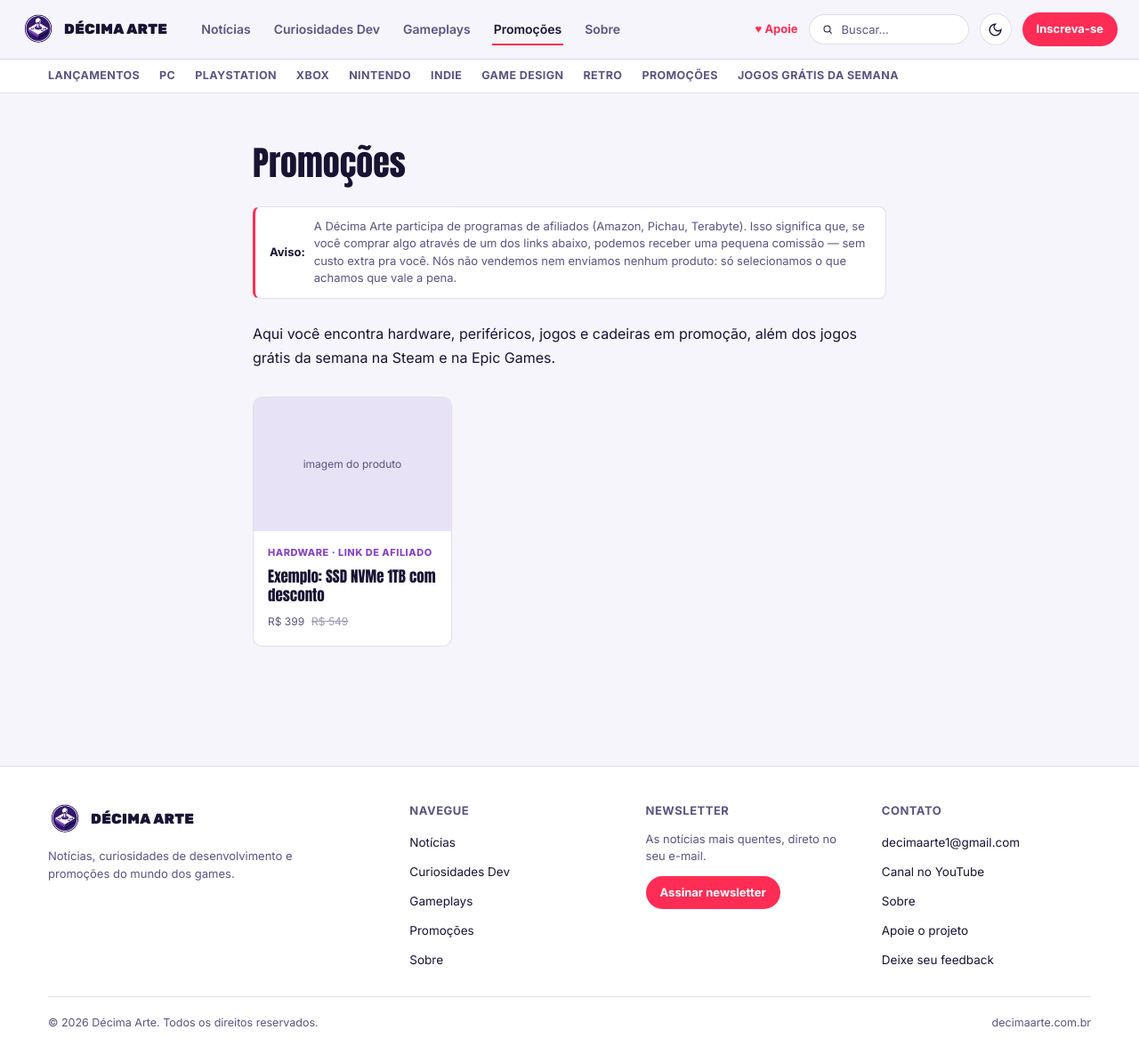
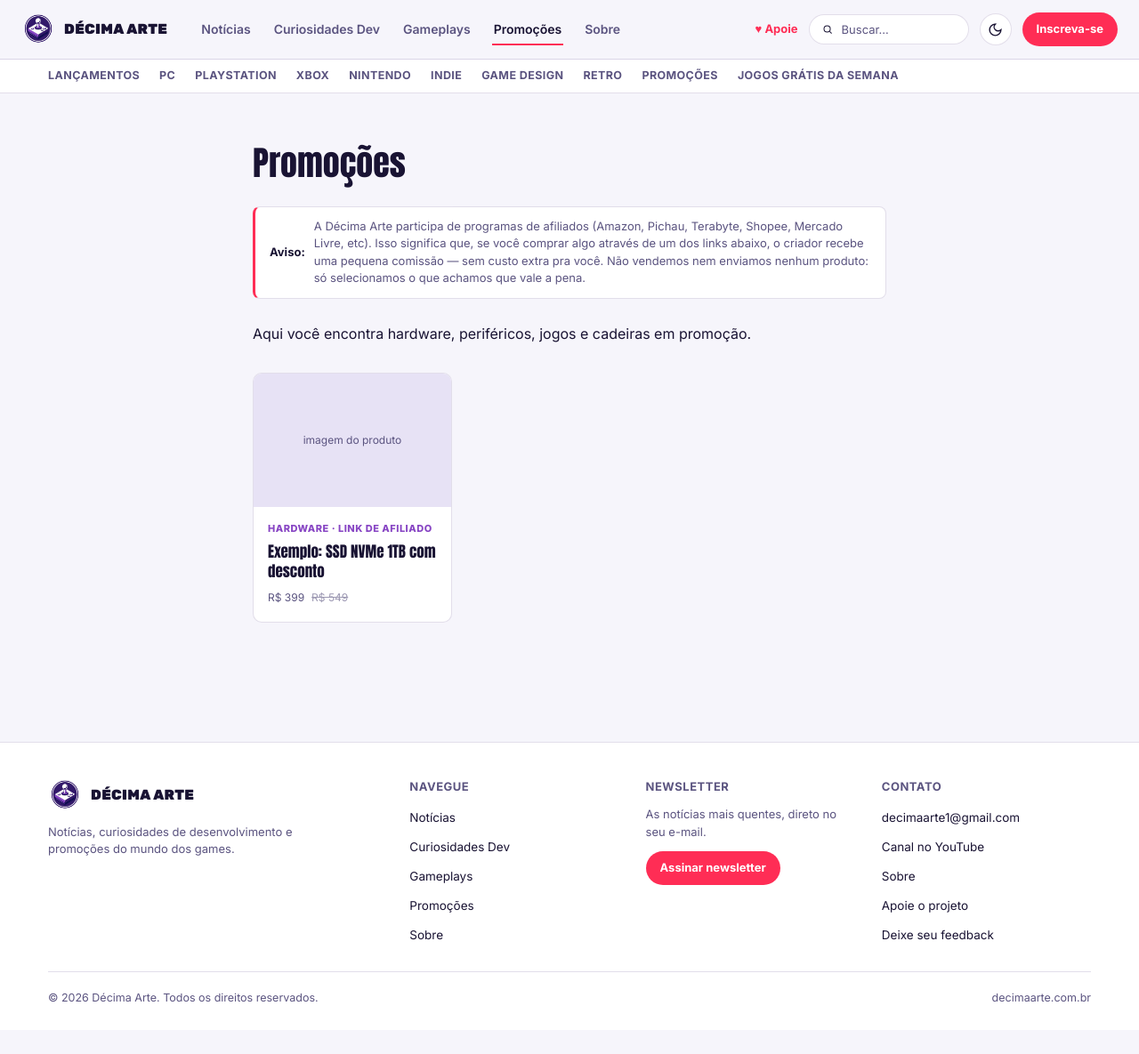
Before and after one commit to decimaarte/decimaarte, a Jekyll site: the page built from promocoes.html, in a window 1280 px wide and 1185 px high. Shown: the whole window at 89% size. Built offline with Jekyll 4.4.1, drawn with Linux system fonts in a browser that asks for light colours.

Commit message:
Update Textos do site “textos_gerais”

```diff
--- a/_data/textos.yml
+++ b/_data/textos.yml
@@ -1,4 +1,4 @@
-promocoes_aviso: "A Décima Arte participa de programas de afiliados (Amazon, Pichau, Terabyte). Isso significa que, se você comprar algo através de um dos links abaixo, podemos receber uma pequena comissão — sem custo extra pra você. Nós não vendemos nem enviamos nenhum produto: só selecionamos o que achamos que vale a pena."
-promocoes_intro: "Aqui você encontra hardware, periféricos, jogos e cadeiras em promoção, além dos jogos grátis da semana na Steam e na Epic Games."
-apoie_intro: "A Décima Arte é feita de forma independente. Se o conteúdo te ajuda ou te diverte, você pode apoiar com qualquer valor, via Pix."
-sobre_texto: "A Décima Arte nasceu de uma ideia simples: jogos são a décima arte, e merecem ser tratados com a mesma curiosidade e profundidade que qualquer outra forma de expressão. Aqui você encontra notícias quentes do mundo dos games, curiosidades sobre como os jogos são feitos — engines, ferramentas, bastidores de produção — e, aos poucos, guias e conteúdo em vídeo pra quem também sonha em trabalhar com desenvolvimento de jogos."
+promocoes_aviso: 'A Décima Arte participa de programas de afiliados (Amazon, Pichau, Terabyte, Shopee, Mercado Livre, etc). Isso significa que, se você comprar algo através de um dos links abaixo, o criador recebe uma pequena comissão — sem custo extra pra você. Não vendemos nem enviamos nenhum produto: só selecionamos o que achamos que vale a pena.'
+promocoes_intro: Aqui você encontra hardware, periféricos, jogos e cadeiras em promoção.
+apoie_intro: O projeto Décima Arte é feita de forma independente. Se o conteúdo te ajuda e te diverte, você pode apoiar com qualquer valor, via Pix.
+sobre_texto: 'A Décima Arte nasceu de uma ideia simples: jogos são a décima arte, e merecem ser tratados com a mesma curiosidade e profundidade que qualquer outra forma de expressão. Aqui você encontra notícias quentes do mundo dos games, curiosidades sobre como os jogos são feitos — engines, ferramentas, bastidores de produção — e, aos poucos, guias e conteúdo em vídeo pra quem curte gameplays e também pra quem sonha em trabalhar com desenvolvimento de games.'
```
